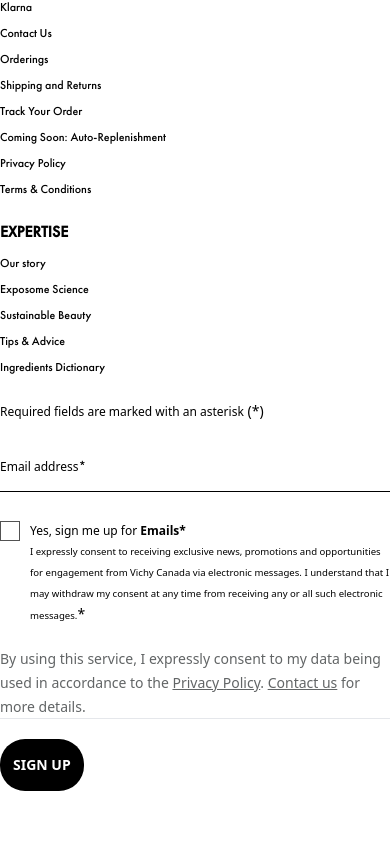
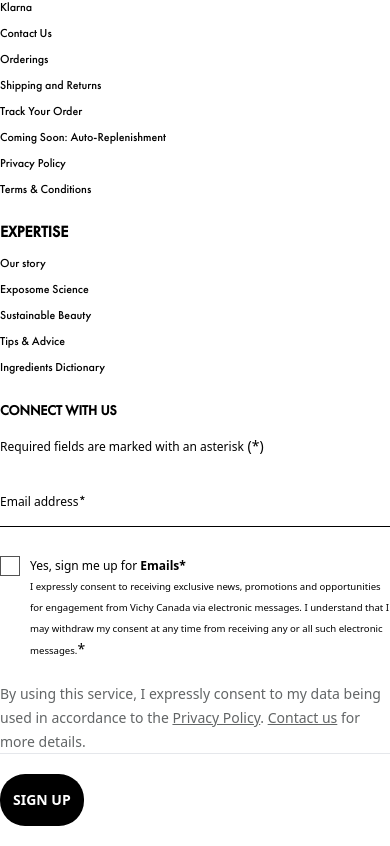
Before and after one commit to haithamabdallah/sky-business, a React (Vite) app: page /organic_foods in a window 390 px wide. Shown: the part 672-1518 px from the top of the page. Before the commit the page ends 1483 px from the top, so only its background shows below. Built offline with nearby package versions, Linux system fonts and the light colour scheme.

Commit message:
fix hidden heading 2

```diff
--- a/src/components/footer/components/middleFooter/components/contactUs/components/newsletter/Newsletter.jsx
+++ b/src/components/footer/components/middleFooter/components/contactUs/components/newsletter/Newsletter.jsx
@@ -8,6 +8,12 @@
   return (
     <div className="bg-transparent mt-5 pt-0 lg:pt-0">
       <div className="text-[#626566]">
+        <h2
+          className="text-[#000] block lg:hidden mb-[.9375rem]
+          [font:_600_.875rem_/_1.25rem_Futura_PT_Medium,_sans-serif]"
+        >
+          CONNECT WITH US
+        </h2>
         <form>
           <p className="text-[0.75rem] mb-5 text-black">
             Required fields are marked with an asterisk
```
